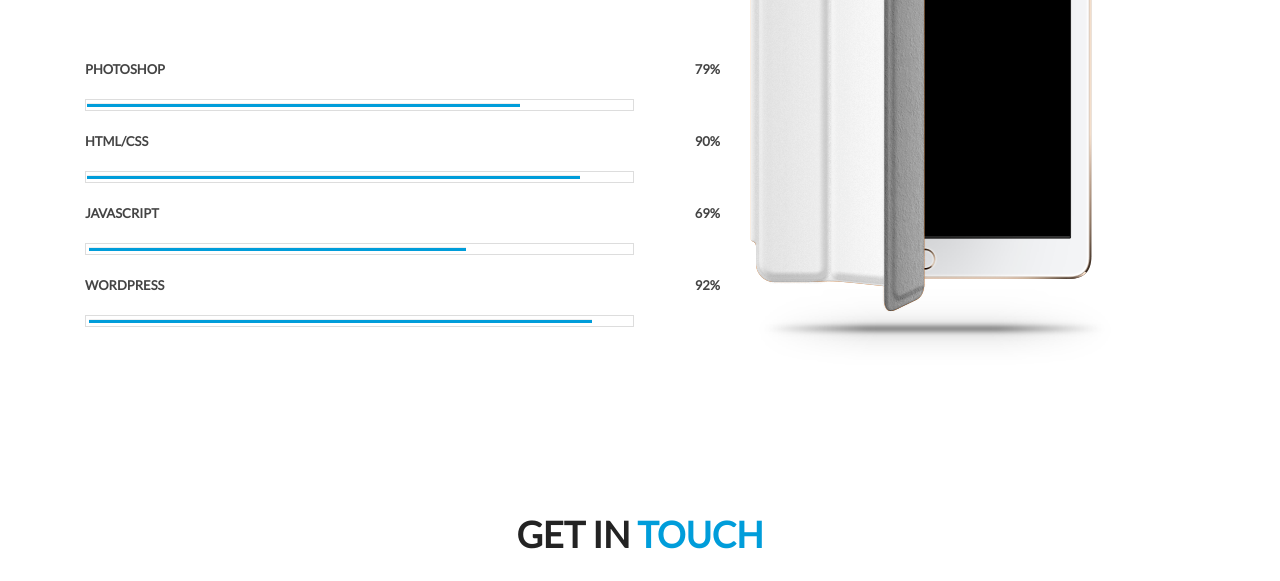
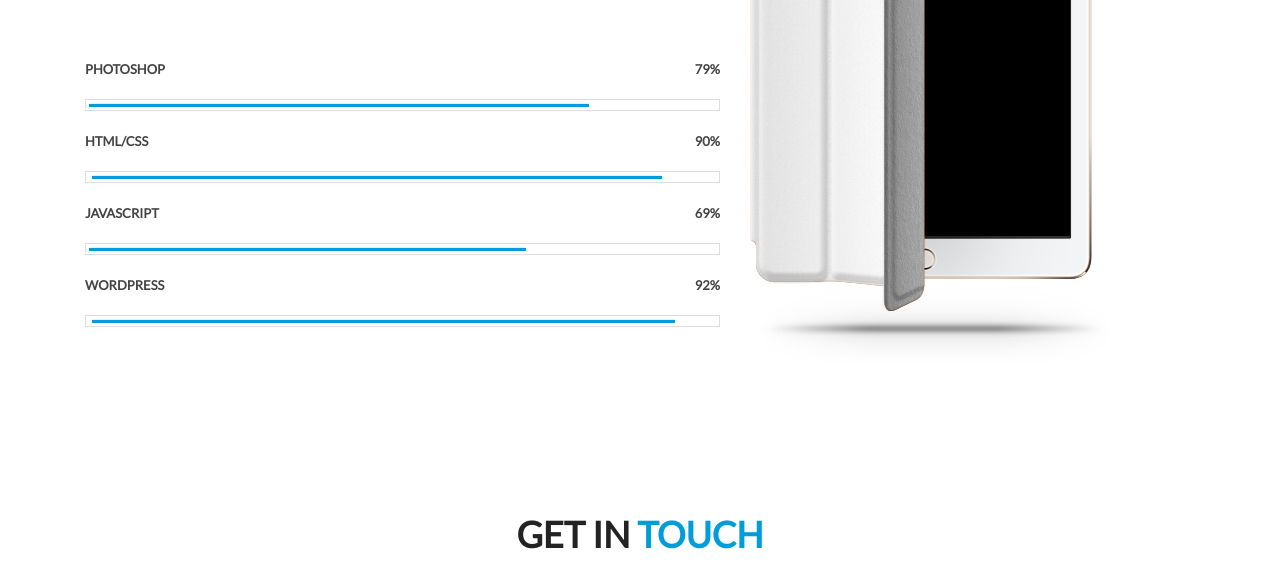
Before and after one commit to trukatuze/Test-Files, a website: page index.html in a window 1280 px wide. Shown: the part 2495-3076 px from the top of the page. Drawn offline with nearby package versions, Linux system fonts and the light colour scheme.

Commit message:
push load2

```diff
--- a/sass/_aboutt-us.scss
+++ b/sass/_aboutt-us.scss
@@ -55,7 +55,7 @@
     text-align: right;
   }
   .bord{
-    width: 549px;
+    width: 100%;
     height: 12px;
     border: 1px solid black;
     border-color:  #dddddd;
@@ -69,22 +69,22 @@
     .one{
       width: 79%;
       top: -17px;
-      left: -56px;
+      left: -10%;
     }
     .two{
       width: 90%;
       top: -17px;
-      left: -26px;
+      left: -4%;
     }
     .three{
       width: 69%;
       top: -17px;
-      left: -82px;
+      left: -15%;
     }
     .four{
       width: 92%;
       top: -17px;
-      left: -19px;
+      left: -3%;
     }
   }
 }
```
Also changed, not shown: css/style.css.
